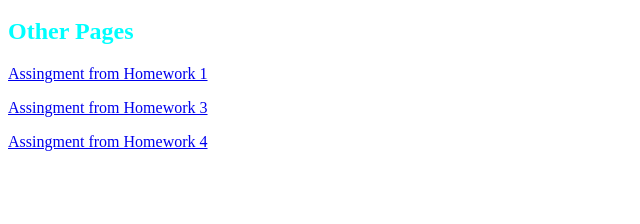
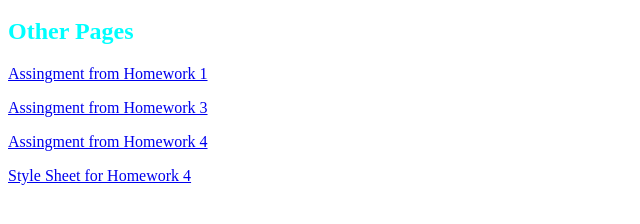
Before and after one commit to otbelton001-del/OTBelton001.github.io, a plain HTML site: page index.html in a window 1280 px wide. Shown: the part 48-272 px from the top of the page, without its empty margins (0-640 px from the left). Drawn offline with Linux system fonts and the light colour scheme.

Commit message:
added the style sheet option under the main website page

```diff
--- a/index.html
+++ b/index.html
@@ -18,6 +18,7 @@
             <p><a href = "Index.html">Assingment from Homework 1</a></p>
             <p><a href = "Homework3.html"> Assingment from Homework 3</a></p>
             <p><a href = "Homework4.html"> Assingment from Homework 4</a></p>
+            <p><a href = "Homework4.css"> Style Sheet for Homework 4</a></p>
         </ul>
         </body>
     </html>
```
